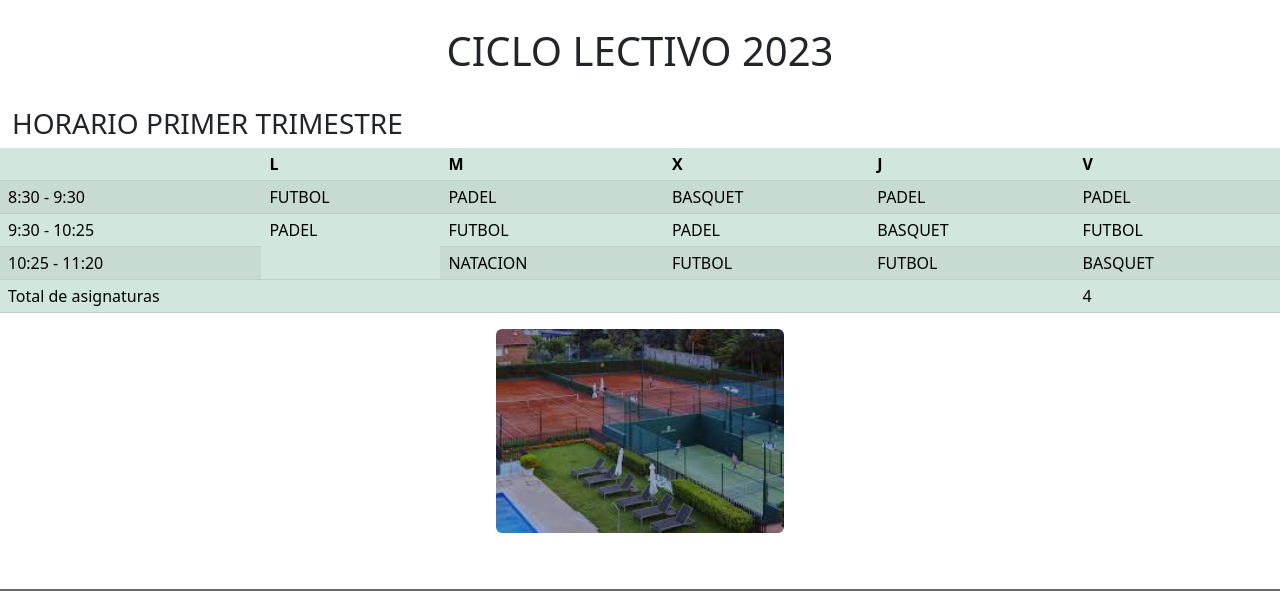
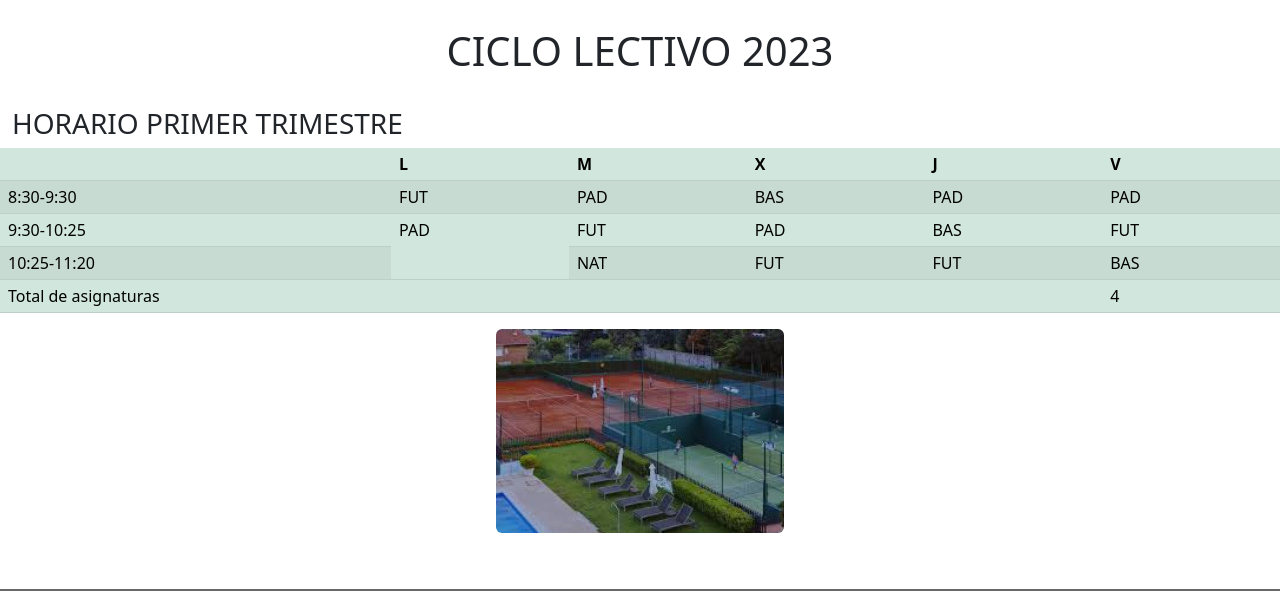
Before and after one commit to josecham/pagina_3, a plain HTML site: page index.html in a window 1280 px wide. Shown: the part 1382-1973 px from the top of the page. Drawn offline with nearby package versions, Linux system fonts and the light colour scheme.

Commit message:
la etiqueta de lo que guardo

```diff
--- a/index.html
+++ b/index.html
@@ -105,27 +105,27 @@
         </thead>
         <tbody>
         <tr>
-            <td>8:30 - 9:30</td>
-            <td>FUTBOL</td>
-            <td>PADEL</td>
-            <td>BASQUET</td>
-            <td>PADEL</td>
-            <td>PADEL</td>
+            <td>8:30-9:30</td>
+            <td>FUT</td>
+            <td>PAD</td>
+            <td>BAS</td>
+            <td>PAD</td>
+            <td>PAD</td>
         </tr>
         <tr>
-            <td>9:30 - 10:25</td>
-            <td rowspan="2">PADEL</td>
-            <td>FUTBOL</td>
-            <td>PADEL</td>
-            <td>BASQUET</td>
-            <td>FUTBOL</td>
+            <td>9:30-10:25</td>
+            <td rowspan="2">PAD</td>
+            <td>FUT</td>
+            <td>PAD</td>
+            <td>BAS</td>
+            <td>FUT</td>
         </tr>
         <tr>
-            <td>10:25 - 11:20</td>
-            <td>NATACION</td>
-            <td>FUTBOL</td>
-            <td>FUTBOL</td>
-            <td>BASQUET</td>
+            <td>10:25-11:20</td>
+            <td>NAT</td>
+            <td>FUT</td>
+            <td>FUT</td>
+            <td>BAS</td>
         </tr>
         </tbody>
         <tfoot>
```
